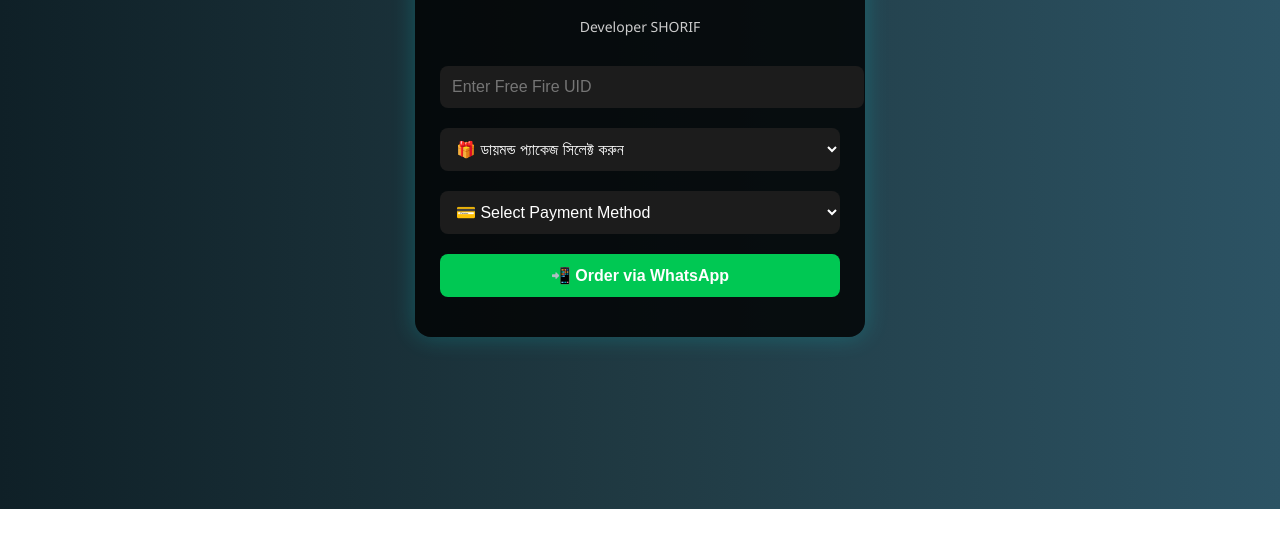
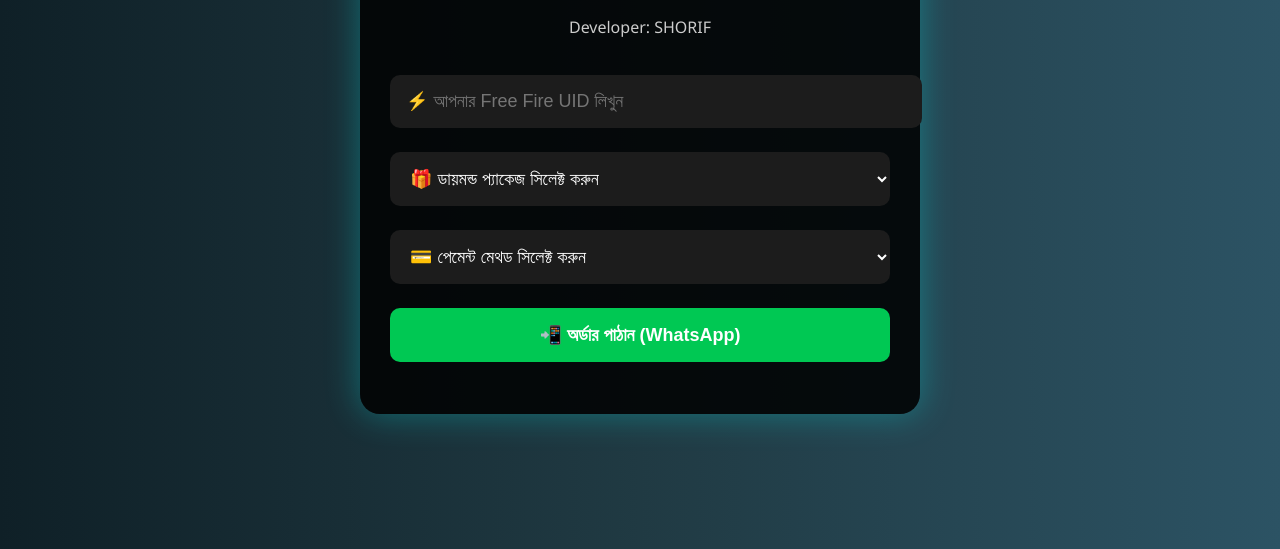
Before and after one commit to shorif5778/Top-up-website, a plain HTML site: page index.html in a window 1280 px wide. Shown: the part 291-840 px from the top of the page. Before the commit the page ends 800 px from the top, so only its background shows below. Drawn offline with Linux system fonts and the light colour scheme.

Commit message:
Update index.html

```diff
--- a/index.html
+++ b/index.html
@@ -1,4 +1,3 @@
-
 <!DOCTYPE html>
 <html lang="bn">
 <head>
@@ -14,37 +13,39 @@
       display: flex;
       justify-content: center;
       align-items: center;
-      height: 100vh;
+      min-height: 100vh;
+      padding: 20px;
     }
 
     .panel {
-      background: rgba(0, 0, 0, 0.8);
-      padding: 30px 25px;
-      border-radius: 16px;
-      width: 90%;
-      max-width: 400px;
-      box-shadow: 0 0 25px rgba(0, 255, 255, 0.2);
+      background: rgba(0, 0, 0, 0.85);
+      padding: 40px 30px;
+      border-radius: 20px;
+      width: 100%;
+      max-width: 500px;
+      box-shadow: 0 0 35px rgba(0, 255, 255, 0.3);
       text-align: center;
     }
 
     h2 {
       color: #00ffcc;
-      margin-bottom: 5px;
+      margin-bottom: 10px;
+      font-size: 32px;
     }
 
     p {
-      font-size: 14px;
+      font-size: 16px;
       color: #ccc;
-      margin-bottom: 20px;
+      margin-bottom: 25px;
     }
 
     input, select, button {
       width: 100%;
-      padding: 12px;
-      margin: 10px 0;
-      border-radius: 8px;
+      padding: 16px;
+      margin: 12px 0;
+      border-radius: 10px;
       border: none;
-      font-size: 16px;
+      font-size: 18px;
     }
 
     input, select {
@@ -70,9 +71,9 @@
   <div class="panel">
     <h2>NOOB NATION 🔥</h2>
     <p>Free Fire Diamond Top-Up</p>
-    <p>Developer SHORIF</p>
+    <p>Developer: SHORIF</p>
     <form onsubmit="sendToWhatsApp(); return false;">
-      <input id="uid" type="text" placeholder="Enter Free Fire UID" required>
+      <input id="uid" type="text" placeholder="⚡ আপনার Free Fire UID লিখুন" required>
 
       <select id="package" required>
         <option value="">🎁 ডায়মন্ড প্যাকেজ সিলেক্ট করুন</option>
@@ -88,12 +89,12 @@
       </select>
 
       <select id="payment" required>
-        <option value="">💳 Select Payment Method</option>
+        <option value="">💳 পেমেন্ট মেথড সিলেক্ট করুন</option>
         <option value="Bkash">Bkash</option>
         <option value="Nagad">Nagad</option>
       </select>
 
-      <button type="submit">📲 Order via WhatsApp</button>
+      <button type="submit">📲 অর্ডার পাঠান (WhatsApp)</button>
     </form>
   </div>
 
@@ -103,7 +104,7 @@
       var pack = document.getElementById("package").value;
       var pay = document.getElementById("payment").value;
 
-      var phone = "8801707405778";
+      var phone = "8801707405778"; // তোমার WhatsApp নম্বর
       var message = `🔥 Free Fire Top-Up Request 🔥\n\n👤 UID: ${uid}\n💎 Package: ${pack}\n💰 Payment Method: ${pay}`;
 
       var url = `https://wa.me/${phone}?text=${encodeURIComponent(message)}`;
```
